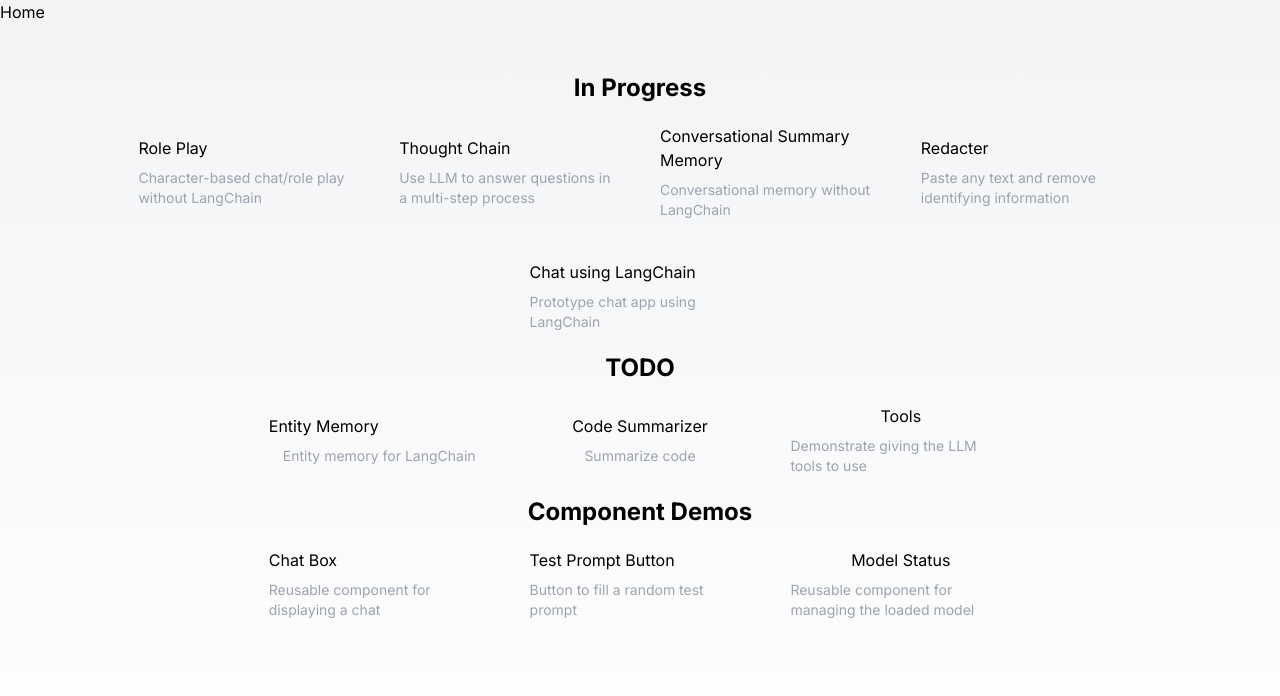
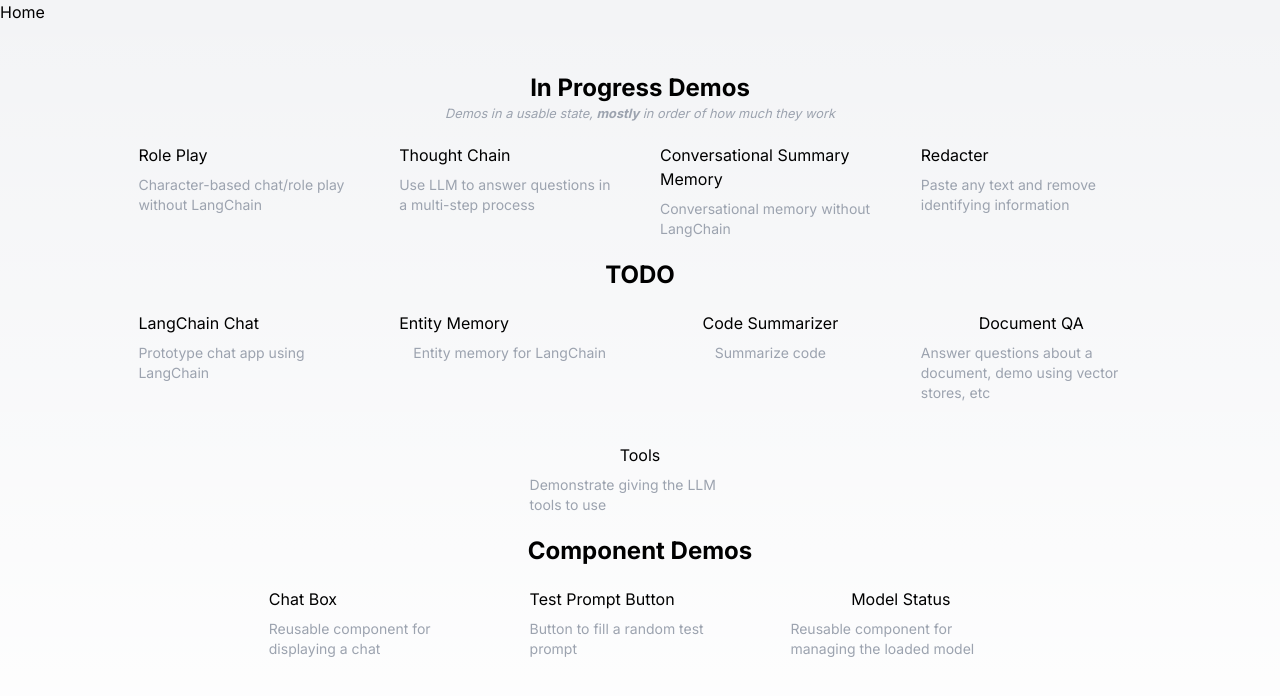
Before and after one commit to parsehex/ai-experiments, a Next.js app: page / in a window 1280 px wide. Shown: the top 696 px of the page. Built offline with nearby package versions, Linux system fonts and the light colour scheme.

Commit message:
update home page

```diff
--- a/src/app/page.tsx
+++ b/src/app/page.tsx
@@ -8,8 +8,8 @@ const Item = ({
 	href?: string;
 }) => (
 	<li
-		className="flex items-center justify-center flex-col p-2 m-3 grow"
-		style={{ maxWidth: '20%', minWidth: '200px' }}
+		className="flex items-center justify-start flex-col p-2 m-3 grow"
+		style={{ maxWidth: '20%', minWidth: '150px' }}
 	>
 		{href ? (
 			<a className="block w-full" href={href}>
@@ -24,12 +24,20 @@ const Item = ({
 const List = ({
 	children,
 	title,
+	description,
 }: {
 	children: React.ReactNode;
 	title?: string;
+	description?: string;
 }) => (
 	<section className="flex flex-col items-center justify-center w-full">
 		{title && <h2 className="text-2xl font-bold">{title}</h2>}
+		{description && (
+			<small
+				className="italic text-gray-400"
+				dangerouslySetInnerHTML={{ __html: description }}
+			/>
+		)}
 		<ul className="flex flex-row w-full flex-wrap justify-center">
 			{children}
 		</ul>
@@ -39,7 +47,10 @@ const List = ({
 export default function Home() {
 	return (
 		<main className="flex min-h-screen flex-col items-center p-12">
-			<List title="In Progress">
+			<List
+				title="In Progress Demos"
+				description="Demos in a usable state, <b>mostly</b> in order of how much they work"
+			>
 				<Item
 					title="Role Play"
 					description="Character-based chat/role play without LangChain"
@@ -62,13 +73,13 @@ export default function Home() {
 					description="Paste any text and remove identifying information"
 					href="/redacter"
 				/>
+			</List>
+			<List title="TODO">
 				<Item
-					title="Chat using LangChain"
+					title="LangChain Chat"
 					description="Prototype chat app using LangChain"
 					href="/chat"
 				/>
-			</List>
-			<List title="TODO">
 				<Item
 					title="Entity Memory"
 					description="Entity memory for LangChain"
@@ -78,6 +89,11 @@ export default function Home() {
 					title="Code Summarizer"
 					description="Summarize code"
 					// href="/chat/conversational-memory"
+				/>
+				<Item
+					title="Document QA"
+					description="Answer questions about a document, demo using vector stores, etc"
+					// href="/document-qa"
 				/>
 				{/* After: Make library to allow using different LLMs that works across the different demos */}
 				<Item
```
